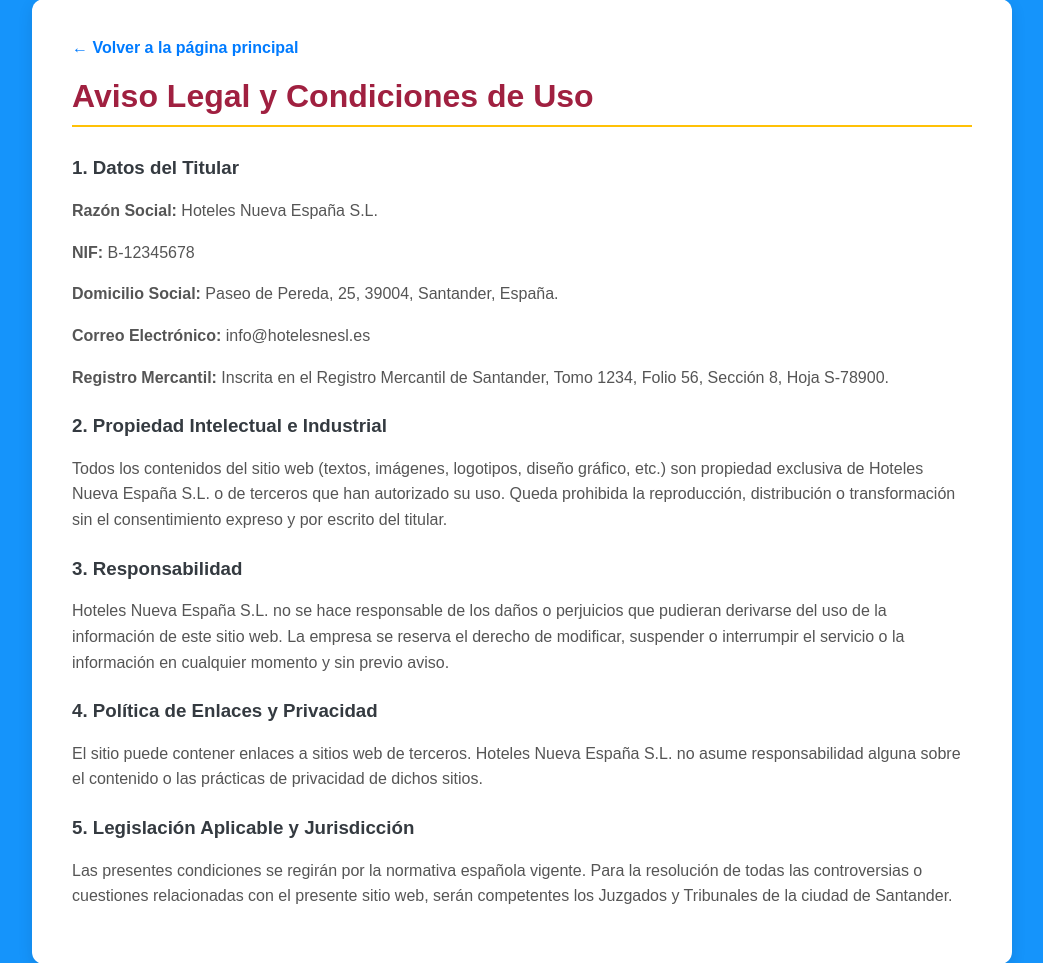
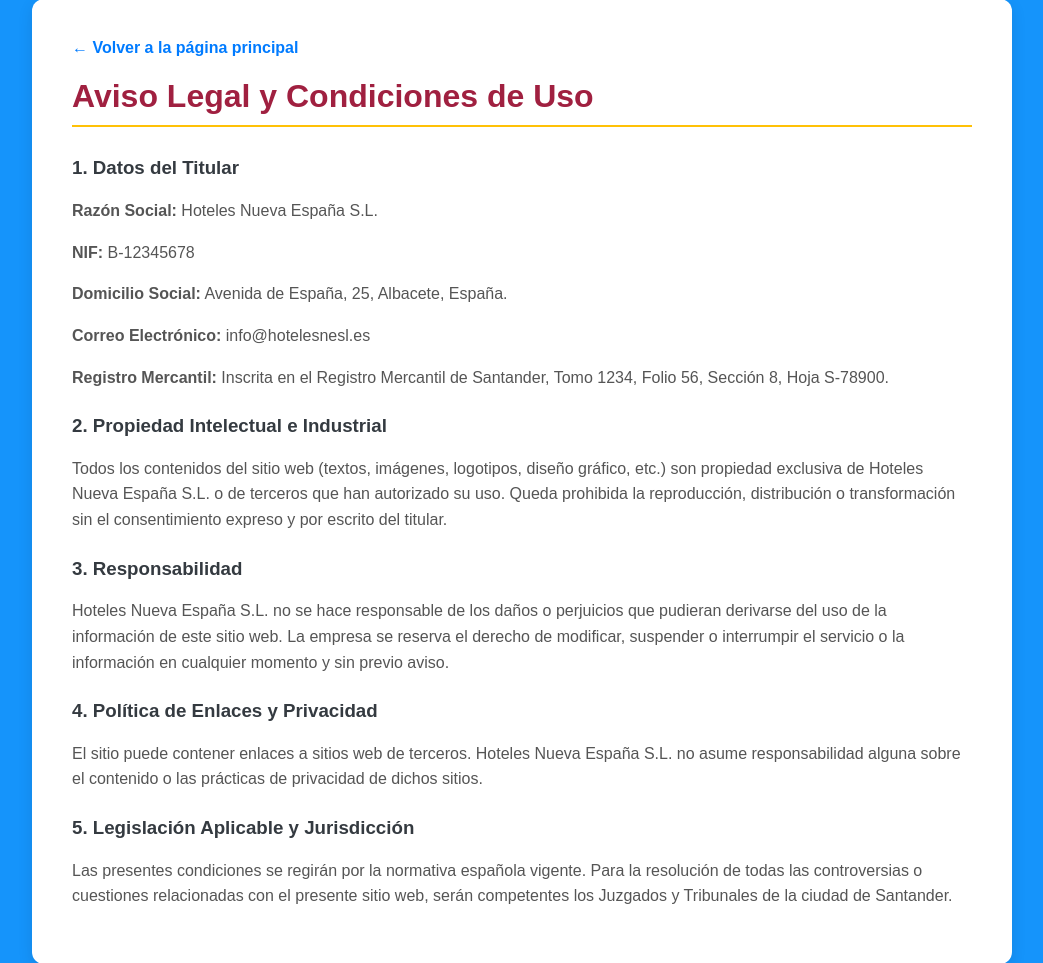
Before and after one commit to neeem111/hoteles, a PHP site: page /hoteles/aviso_legal.php in a window 1280 px wide. Shown: the part 101-1064 px from the top of the page, without its empty margins (118-1161 px from the left). Run offline with PHP 8.4, Linux system fonts and the light colour scheme.

Commit message:
aviso legal

```diff
--- a/Publico/aviso_legal.php
+++ b/Publico/aviso_legal.php
@@ -51,7 +51,7 @@ $user_name = $is_logged_in ? htmlspecialchars($_SESSION['user_name']) : '';
         <h3>1. Datos del Titular</h3>
         <p><strong>Razón Social:</strong> Hoteles Nueva España S.L.</p>
         <p><strong>NIF:</strong> B-12345678</p>
-        <p><strong>Domicilio Social:</strong> Paseo de Pereda, 25, 39004, Santander, España.</p>
+        <p><strong>Domicilio Social:</strong> Avenida de España, 25, Albacete, España.</p>
         <p><strong>Correo Electrónico:</strong> info@hotelesnesl.es</p>
         <p><strong>Registro Mercantil:</strong> Inscrita en el Registro Mercantil de Santander, Tomo 1234, Folio 56, Sección 8, Hoja S-78900.</p>
 
```
